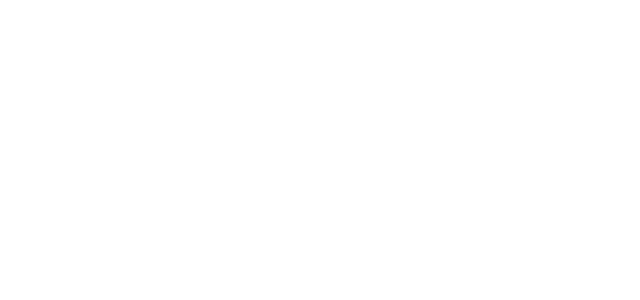
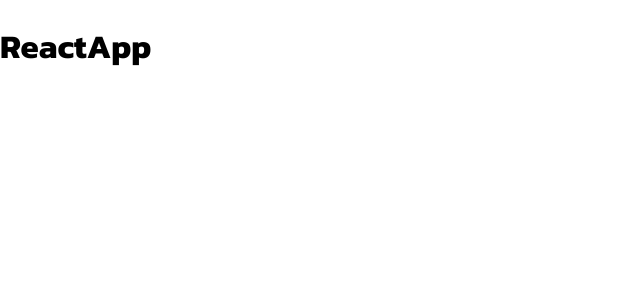
Before and after one commit to s1mple0o/tiktok-ui, a React (Create React App) app: page / in a window 1280 px wide. Shown: the top 300 px of the page, without its empty margins (0-640 px from the left). Built offline with nearby package versions, Linux system fonts and the light colour scheme.

Commit message:
scss_config and reset css with normalize.css and create global css

```diff
--- a/package.json
+++ b/package.json
@@ -10,6 +10,7 @@
     "@types/node": "^16.18.14",
     "@types/react": "^18.0.28",
     "@types/react-dom": "^18.0.11",
+    "normalize.css": "^8.0.1",
     "react": "^18.2.0",
     "react-dom": "^18.2.0",
     "react-scripts": "5.0.1",
@@ -19,7 +20,8 @@
   "devDependencies": {
     "babel-plugin-module-resolver": "^5.0.0",
     "customize-cra": "^1.0.0",
-    "react-app-rewired": "^2.2.1"
+    "react-app-rewired": "^2.2.1",
+    "sass": "^1.59.3"
   },
   "scripts": {
     "start": "react-app-rewired start",
--- a/src/App.css
+++ /dev/null
@@ -1,38 +0,0 @@
-.App {
-  text-align: center;
-}
-
-.App-logo {
-  height: 40vmin;
-  pointer-events: none;
-}
-
-@media (prefers-reduced-motion: no-preference) {
-  .App-logo {
-    animation: App-logo-spin infinite 20s linear;
-  }
-}
-
-.App-header {
-  background-color: #282c34;
-  min-height: 100vh;
-  display: flex;
-  flex-direction: column;
-  align-items: center;
-  justify-content: center;
-  font-size: calc(10px + 2vmin);
-  color: white;
-}
-
-.App-link {
-  color: #61dafb;
-}
-
-@keyframes App-logo-spin {
-  from {
-    transform: rotate(0deg);
-  }
-  to {
-    transform: rotate(360deg);
-  }
-}
--- a/src/App.tsx
+++ b/src/App.tsx
@@ -1,11 +1,10 @@
 import React from 'react';
-import './App.css';
 
 function App() {
 
   return (
     <div className="App">
-
+      <h1>ReactApp</h1>
     </div>
   );
 }
--- /dev/null
+++ b/src/components/GlobalStyles/GlobalStyles.scss
@@ -0,0 +1,17 @@
+@import 'normalize.css';
+@import url('https://fonts.googleapis.com/css2?family=Kanit:ital,wght@0,100;0,200;0,300;0,400;0,500;0,600;0,700;0,800;0,900;1,100;1,200;1,300;1,400;1,500;1,600;1,700;1,800;1,900&display=swap');
+
+:root {
+    --primay: #fe2c55;
+}
+
+html {
+    font-size: 62.5%;
+}
+
+body {
+    font-family: 'Kanit', sans-serif;
+    font-size: 1.65rem;
+    line-height: 1.5;
+    text-rendering: optimizeSpeed;
+}
--- /dev/null
+++ b/src/components/GlobalStyles/index.tsx
@@ -0,0 +1,7 @@
+import './GlobalStyles.scss'
+
+const GlobalStyles = ({ children }: any) => {
+    return children
+}
+
+export default GlobalStyles
--- a/src/index.css
+++ /dev/null
@@ -1,13 +0,0 @@
-body {
-  margin: 0;
-  font-family: -apple-system, BlinkMacSystemFont, 'Segoe UI', 'Roboto', 'Oxygen',
-    'Ubuntu', 'Cantarell', 'Fira Sans', 'Droid Sans', 'Helvetica Neue',
-    sans-serif;
-  -webkit-font-smoothing: antialiased;
-  -moz-osx-font-smoothing: grayscale;
-}
-
-code {
-  font-family: source-code-pro, Menlo, Monaco, Consolas, 'Courier New',
-    monospace;
-}
--- a/src/index.tsx
+++ b/src/index.tsx
@@ -1,15 +1,18 @@
 import React from 'react';
 import ReactDOM from 'react-dom/client';
-import '~/index.css';
 import App from '~/App';
 import reportWebVitals from '~/reportWebVitals';
+import GlobalStyles from '~/components/GlobalStyles';
 
 const root = ReactDOM.createRoot(
   document.getElementById('root') as HTMLElement
 );
 root.render(
   <React.StrictMode>
-    <App />
+    <GlobalStyles>
+      <App />
+    </GlobalStyles>
+
   </React.StrictMode>
 );
 
```
Also changed, not shown: 1 other file (tests, documents, lock files or other folders).
